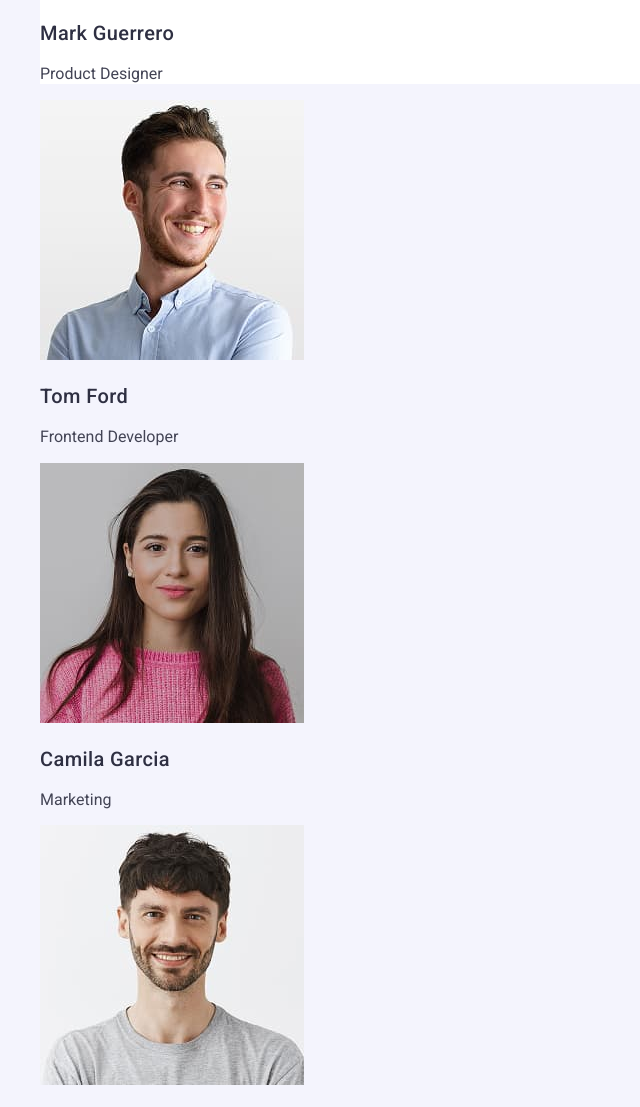
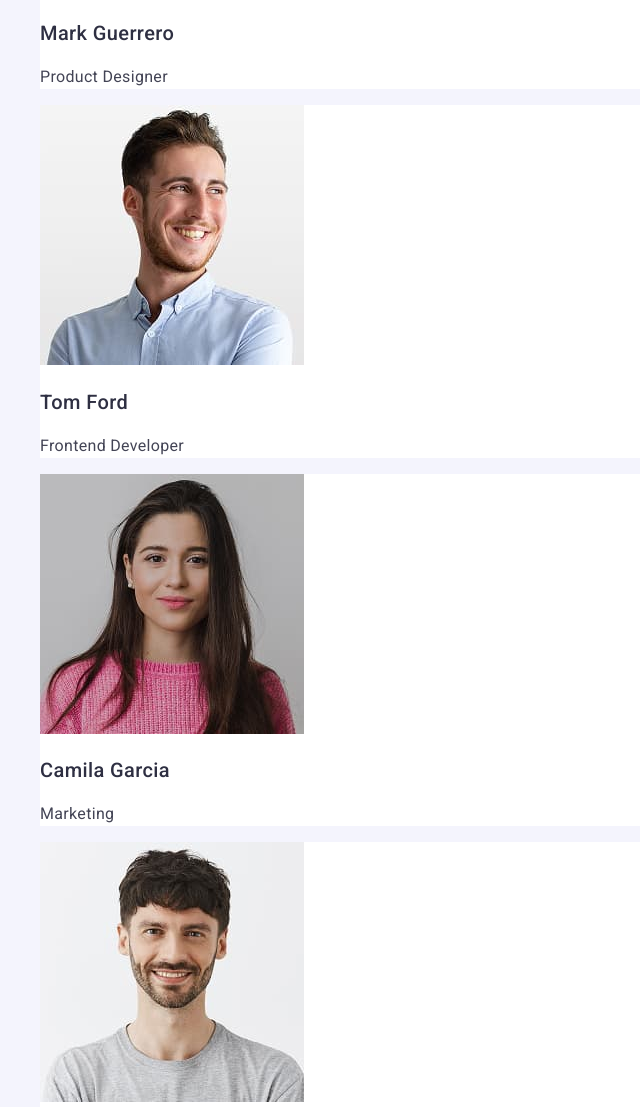
Before and after one commit to dlehkun/goit-markup-hw-02, a plain HTML site: page index.html in a window 1280 px wide. Shown: the part 1071-2178 px from the top of the page, without its empty margins (0-640 px from the left). Drawn offline with nearby package versions, Linux system fonts and the light colour scheme.

Commit message:
fix mistakes in third section

```diff
--- a/css/styles.css
+++ b/css/styles.css
@@ -154,8 +154,8 @@ address {
 .member-text {
   color: #434455;
   font-size: 16px;
-  line-height: 1.5
-  letter-spacing: 0.02em
+  letter-spacing: 0.02em;
+  line-height: 1.5;
 }
 
 .example-list {
--- a/index.html
+++ b/index.html
@@ -102,7 +102,7 @@
             <h3 class="member-name">Mark Guerrero</h3>
             <p class="member-text">Product Designer</p>
           </li>
-          <li>
+          <li class="member-card">
             <img
               src="./images./img-tf.jpg"
               alt="photo of Tom Ford"
@@ -112,7 +112,7 @@
             <h3 class="member-name">Tom Ford</h3>
             <p class="member-text">Frontend Developer</p>
           </li>
-          <li>
+          <li class="member-card">
             <img
               src="./images./img-cg.jpg"
               alt="photo of Camila Garcia"
@@ -122,7 +122,7 @@
             <h3 class="member-name">Camila Garcia</h3>
             <p class="member-text">Marketing</p>
           </li>
-          <li>
+          <li class="member-card">
             <img
               src="./images./img-dw.jpg"
               alt="photo of Daniel Wilson"
```
